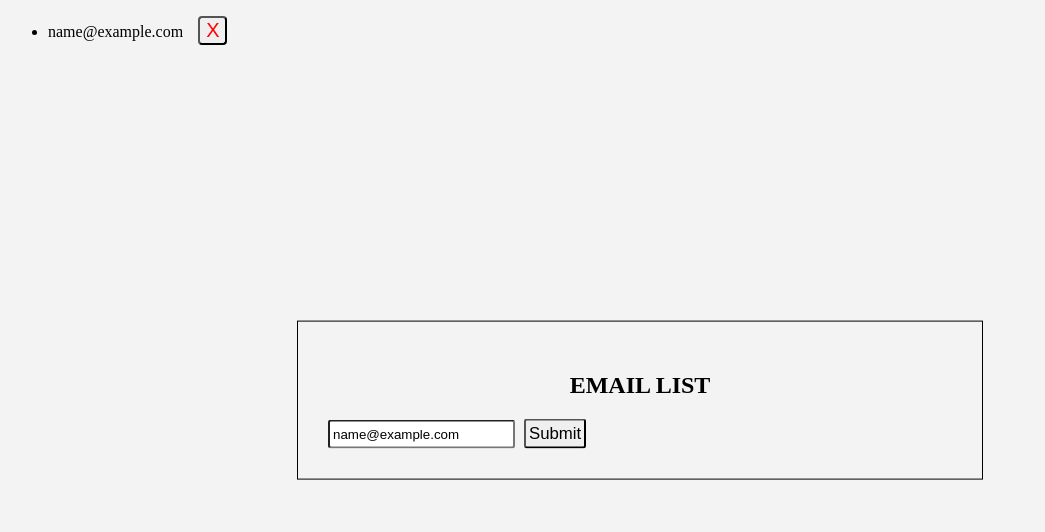
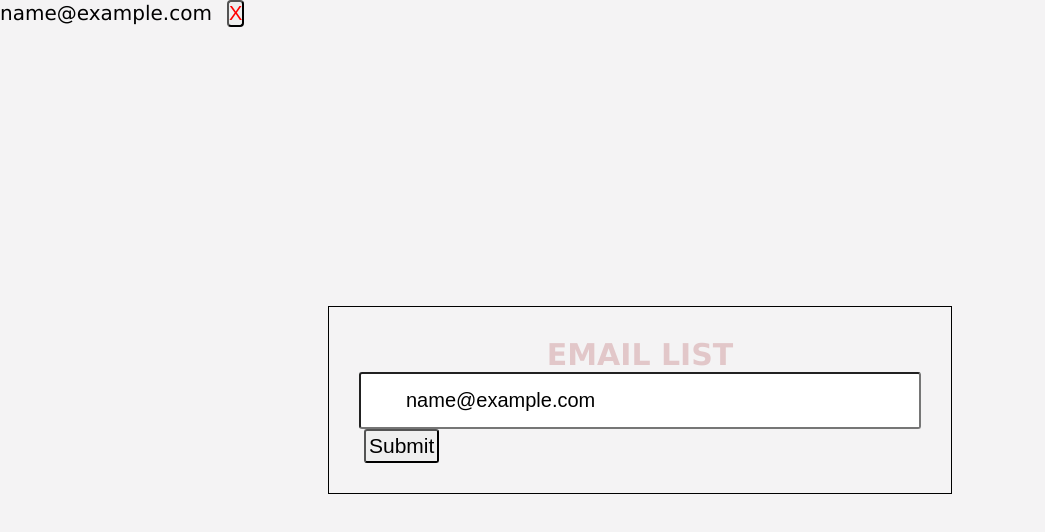
Before and after one commit to VAO61/lodoss__learn_chapter-09, a website: page src/html/task-2.html in a window 1280 px wide. Both pictures are taken after typing "name@example.com" into the empty fields and a click on the button "Submit". Shown: the whole page, without its empty margins (0-1045 px from the left). Drawn offline with nearby package versions, Linux system fonts and the light colour scheme; files that its build step writes are made by us from their sources.

```diff
--- a/src/html/task-2.html
+++ b/src/html/task-2.html
@@ -6,40 +6,16 @@
     <meta http-equiv="X-UA-Compatible" content="ie=edge" />
     <title>Document</title>
     <link rel="stylesheet" href="style.css" />
-    <style type="text/css">
-      body {
-        background-color: #f4f3f4;
-        height: 100vh;
-      }
-      .button {
-        margin-left: 15px;
-      }
-      .button_delete {
-        color: red;
-        font-size: 20px;
-        border-radius: 4px;
-      }
-      #inputTest {
-        /* display: flex; */
-        padding: 5px 3px;
-        border-radius: 3px;
-      }
-      #submit {
-        margin-left: 5px;
-        padding: 3px;
-        border-radius: 3px;
-        font-size: 1.05em;
-      }
-
-      li {
-        padding-bottom: 15px;
-      }
-    </style>
   </head>
   <body>
     <section class="container email-list">
       <h2 class="email-list__h2">Email list</h2>
-      <input id="inputTest" placeholder="Type here your e-mail" type="test" />
+      <input
+        class="email-list__input"
+        id="inputTest"
+        placeholder="Type here your e-mail"
+        type="test"
+      />
       <button id="submit" type="button">Submit</button>
     </section>
 
--- a/src/js/rendering.js
+++ b/src/js/rendering.js
@@ -16,7 +16,7 @@
     store.push({ id: nextId++, value: value });
     renderList();
   } else {
-    alert(`${value} не является email адресом1`);
+    alert(`${value} не является email адресом`);
   }
 };
 
--- a/src/scss/_email-list.scss
+++ b/src/scss/_email-list.scss
@@ -11,5 +11,18 @@
   &__h2 {
     text-align: center;
     text-transform: uppercase;
+    color: $color-brand_light;
+  }
+
+  &__input {
+    display: flex;
+    width: 100%;
+    padding: $offset $offset * 3;
+    border-radius: 3px;
+    font-size: 1em;
+
+    &::placeholder {
+      font-style: italic;
+    }
   }
 }
--- a/src/scss/_test.scss
+++ /dev/null
@@ -1,7 +0,0 @@
-// @import './scss/variables.scss';
-
-// $offset: 15px;
-
-body {
-  background-color: $color-brand;
-}
--- a/src/scss/_variables.scss
+++ b/src/scss/_variables.scss
@@ -2,5 +2,8 @@
 $time: 0.3s;
 
 $color-brand: #ac5c5f;
-$color-brand_light: #e9d6d7;
-$color-main: #433832;
+$color-brand_light: #e2c7c9;
+$color-sub-brand: #433832;
+$color-main: #0c0c0c;
+$color-main_light: #7b7b7b;
+$color-main_bright: #d6d6d6;
--- a/src/style.scss
+++ b/src/style.scss
@@ -1,4 +1,7 @@
 @import './scss/variables';
+// @import 'mixins';
+// @import 'fonts';
 
-@import './scss/test';
+@import './scss/main';
+@import './scss/markdown-to-html';
 @import './scss/email-list';
```
Also changed, not shown: src/html/task-1.html (+24 -2 lines), src/style.css (deleted), 1 other file.
